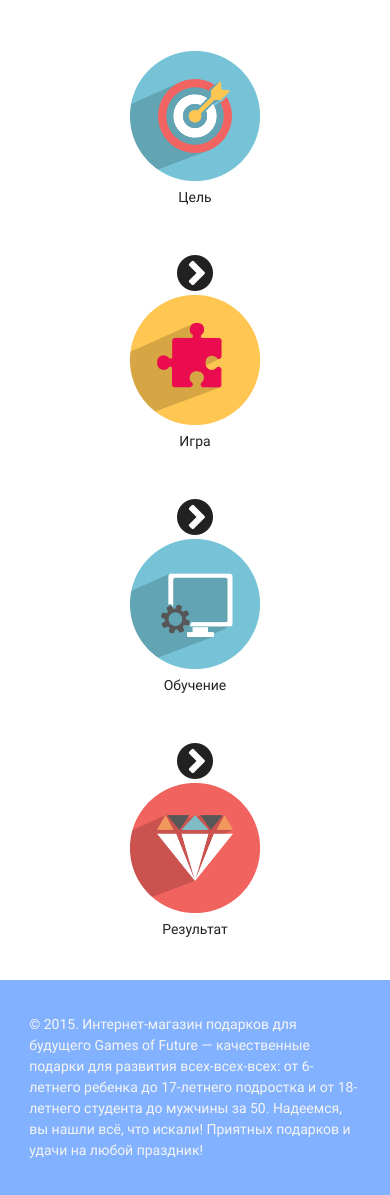
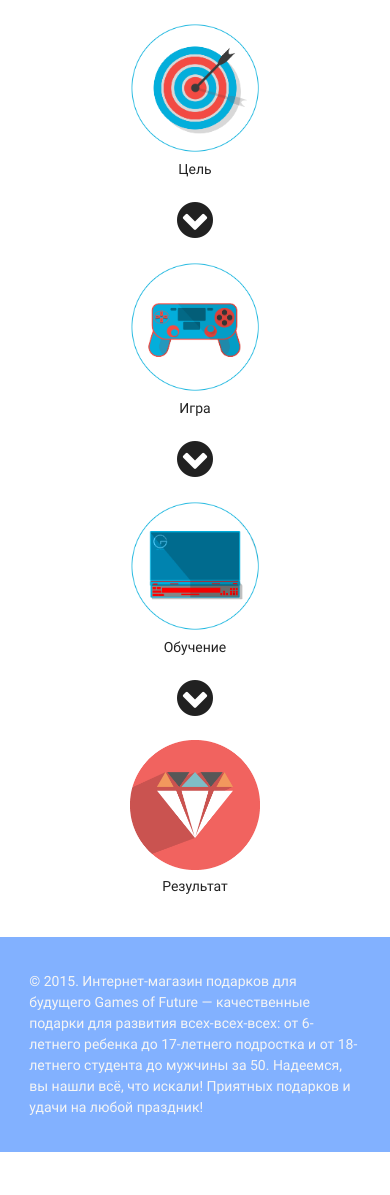
Before and after one commit to maratkanov-a/GamesOfFuture, a Django app: page / in a window 390 px wide. Shown: the part 1008-2203 px from the top of the page. After the commit the page ends 2160 px from the top, so only its background shows below. Run offline with Django 3.2, Linux system fonts and the light colour scheme.

Commit message:
fixed arrows, also fixed styles for them

```diff
--- a/shop/static/css/mine.css
+++ b/shop/static/css/mine.css
@@ -36,6 +36,16 @@ header, main, footer {
 		font-size: 36px;
         line-height: 100px
 	}
+
+    .arrows:before{
+        content: "\f13a";
+        margin: 0 20px;
+    }
+
+    .arrows {
+        margin: 20px 0;
+    }
+
 }
 
 /*huge screen*/
@@ -45,6 +55,14 @@ header, main, footer {
         line-height: 100px
     }
 
+    .arrows:before{
+        content: "\f138";
+
+    }
+
+    .arrows {
+        margin-top: 45px;
+    }
 }
 
 .burger {
@@ -93,10 +111,6 @@ i.small {
     font-size: 3rem;
 }
 
-.arrow-next {
-    margin-top: 45px;
-}
-
 .category-names {
     padding-left: 50px;
 }
--- a/templates/base.html
+++ b/templates/base.html
@@ -70,7 +70,7 @@
     </header>
     <main>
         <div class="container">
-            <div class="row section" style="background-color: black">
+            <div class="row" style="background-color: #719C56">
                 <div class="col s12">
                         <a href="#!" class="breadcrumb">First</a>
                         <a href="#!" class="breadcrumb">Second</a>
--- a/templates/home.html
+++ b/templates/home.html
@@ -45,7 +45,7 @@
                 </div>
             </div>
             <div class="col s12 l1">
-                <i class="fa fa-chevron-circle-right fa-3x arrow-next"></i>
+                <i class="fa arrows fa-3x arrow-next"></i>
             </div>
             <div class="col s12 l2">
                 <div>
@@ -56,7 +56,7 @@
                 </div>
             </div>
             <div class="col s12 l1">
-                <i class="fa fa-chevron-circle-right fa-3x arrow-next"></i>
+                <i class="fa arrows fa-3x arrow-next"></i>
             </div>
             <div class="col s12 l2">
                 <div>
@@ -67,7 +67,7 @@
                 </div>
             </div>
             <div class="col s12 l1">
-                <i class="fa fa-chevron-circle-right fa-3x arrow-next"></i>
+                <i class="fa arrows fa-3x arrow-next"></i>
             </div>
             <div class="col s12 l2">
                 <div>
```
Also changed, not shown: shop/static/img/site/game.png, shop/static/img/site/learning.png, shop/static/img/site/target.png.
